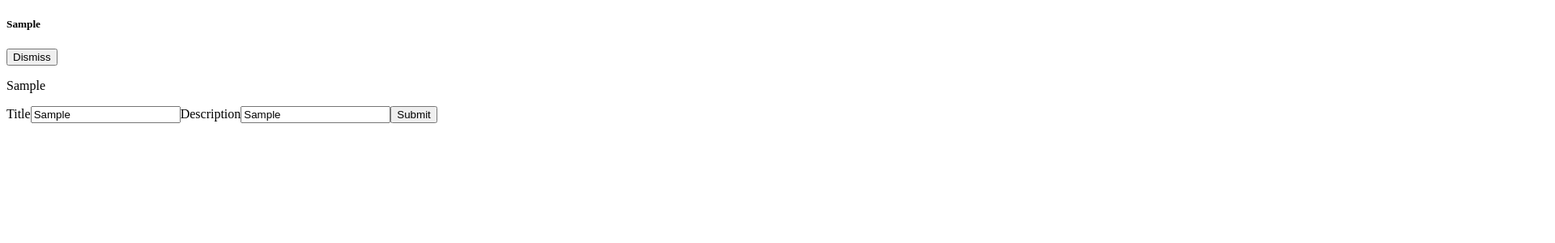
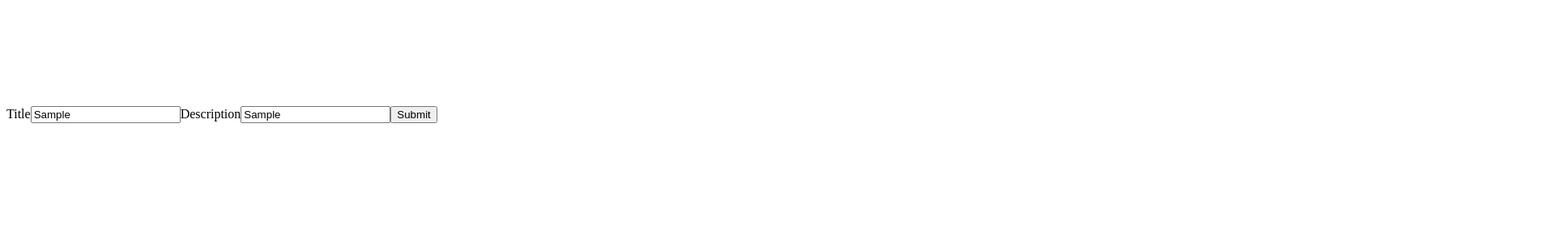
Before and after one commit to SlagterJ/feedingcasino, a React (Create React App) app in the folder client/: page / in a window 1280 px wide. Both pictures are taken after typing "Sample", "Sample" into the empty fields and a click on the button "Submit". Shown: the top 300 px of the page at 81% size, 1920 px wide, since content can reach past the window. Built offline with nearby package versions, Linux system fonts and the light colour scheme.

Commit message:
Commit last on old framework

```diff
--- /dev/null
+++ b/client/src/components/input/Form.tsx
@@ -0,0 +1,37 @@
+import { FormEvent, ReactNode, FC } from "react";
+import DefaultProps from "../../types/DefaultProps";
+import c from "classnames";
+import Box from "../Box";
+import Typography from "../Typography";
+
+export interface Props extends DefaultProps {
+  onSubmit: (e: FormEvent<HTMLFormElement>) => any;
+  title?: string;
+  children?: ReactNode;
+}
+
+const Form: FC<Props> = (props: Props) => {
+  const { className, title, onSubmit, children, ...rest } = props;
+
+  const cls = {
+    title_wrapper: c("w-full h-max"),
+    inputs_wrapper: c("w-full h-max"),
+  };
+
+  return (
+    <Box center>
+      <Box component="form" onSubmit={onSubmit} center full {...rest}>
+        {title && (
+          <Box className={cls.title_wrapper} center>
+            <Typography variant="h3">{title}</Typography>
+          </Box>
+        )}
+        <Box className={cls.inputs_wrapper} center full>
+          {children}
+        </Box>
+      </Box>
+    </Box>
+  );
+};
+
+export default Form;
--- a/client/src/components/toasts/Toast.tsx
+++ b/client/src/components/toasts/Toast.tsx
@@ -4,7 +4,7 @@ import IToast from "../../types/Toast";
 import { FC } from "react";
 import { useDispatch } from "../../app/hooks";
 import { remove } from "../../global/toasts";
-import { AnimationProps } from "framer-motion";
+import { AnimationProps, AnimatePresence } from "framer-motion";
 import c from "classnames";
 import MotionBox from "../MotionBox";
 import Box from "../Box";
@@ -43,13 +43,13 @@ const Toast: FC<Props> = (props: Props) => {
   // Animation settings
   const animate = {
     initial: {
-      x: "-50vw",
+      x: "-100vw",
     },
     animate: {
       x: "0",
     },
     exit: {
-      x: "-50vw",
+      x: "-100vw",
     },
   } as AnimationProps;
 
@@ -64,22 +64,34 @@ const Toast: FC<Props> = (props: Props) => {
       },
       className
     ),
-    title: c("w-full h-1/4"),
+    title_wrapper: c(
+      "w-full h-9/12",
+      "flex-row justify-center justify-items-center content-center",
+      "items-center flex-nowrap"
+    ),
+    title: c("text-lg h-full w-3/12"),
+    button: c("h-full w-1/4"),
     description_wrapper: c("w-full h-3/4"),
   };
 
   return (
+    <AnimatePresence>
       <MotionBox className={cls.wrapper} {...animate} center {...rest}>
+        <Box className={cls.title_wrapper} noDefaultFlex>
           <Typography className={cls.title} variant="h5">
             {title}
           </Typography>
-      <button onClick={handleDismissClick}>Dismiss</button>
+          <button className={cls.button} onClick={handleDismissClick}>
+            X
+          </button>
+        </Box>
         <Box className={cls.description_wrapper} center>
           <Typography variant="p" full>
             {description}
           </Typography>
         </Box>
       </MotionBox>
+    </AnimatePresence>
   );
 };
 
--- a/client/src/components/toasts/ToastsHandler.tsx
+++ b/client/src/components/toasts/ToastsHandler.tsx
@@ -1,7 +1,7 @@
 import DefaultProps from "../../types/DefaultProps";
 import { FC } from "react";
 import { useSelector } from "../../app/hooks";
-import { AnimatePresence } from "framer-motion";
+import { AnimateSharedLayout } from "framer-motion";
 import c from "classnames";
 import Box from "../Box";
 import Toast from "./Toast";
@@ -33,12 +33,13 @@ const ToastsHandler: FC<Props> = (props: Props) => {
     <Box className={cls.wrapper} noDefaultFlex {...rest}>
       {/* Wrap in AnimatePresence to allow for
         animations on mount and unmount. */}
-      <AnimatePresence>
+      <AnimateSharedLayout>
         {/* Return a toast for each toast in the array. */}
         {toasts.map((toast) => {
           return (
             <Toast
               key={toast.id}
+              layout
               id={toast.id}
               title={toast.title}
               description={toast.description}
@@ -46,7 +47,7 @@ const ToastsHandler: FC<Props> = (props: Props) => {
             />
           );
         })}
-      </AnimatePresence>
+      </AnimateSharedLayout>
     </Box>
   );
 };
--- a/client/src/global/toasts.ts
+++ b/client/src/global/toasts.ts
@@ -28,6 +28,11 @@ const toastsSlice = createSlice({
         ...payload,
       };
 
+      // Remove the first toast if there are already 3 toasts on screen
+      if (state.value.length >= 3) {
+        state.value.shift();
+      }
+
       state.value.push(newToast);
     },
     remove: (state, action: PayloadAction<ToastID>) => {
--- a/client/src/pages/Home.tsx
+++ b/client/src/pages/Home.tsx
@@ -2,7 +2,7 @@ import { useDispatch } from "../app/hooks";
 import { useFormik } from "formik";
 import { add } from "../global/toasts";
 import { Helmet } from "react-helmet-async";
-import Box from "../components/Box";
+import Form from "../components/input/Form";
 
 const Home = () => {
   const dispatch = useDispatch();
@@ -22,7 +22,7 @@ const Home = () => {
       <Helmet>
         <title>Home | Feeding Casino</title>
       </Helmet>
-      <Box component="form" onSubmit={handleSubmit}>
+      <Form onSubmit={handleSubmit}>
         <label>
           Title
           <input name="title" value={values.title} onChange={handleChange} />
@@ -36,7 +36,7 @@ const Home = () => {
           />
         </label>
         <button type="submit">Submit</button>
-      </Box>
+      </Form>
     </>
   );
 };
```
Also changed, not shown: client/src/components/input/TextField.tsx (added, +11 -0 lines). Lines whose indentation alone changed are shown as unchanged.
